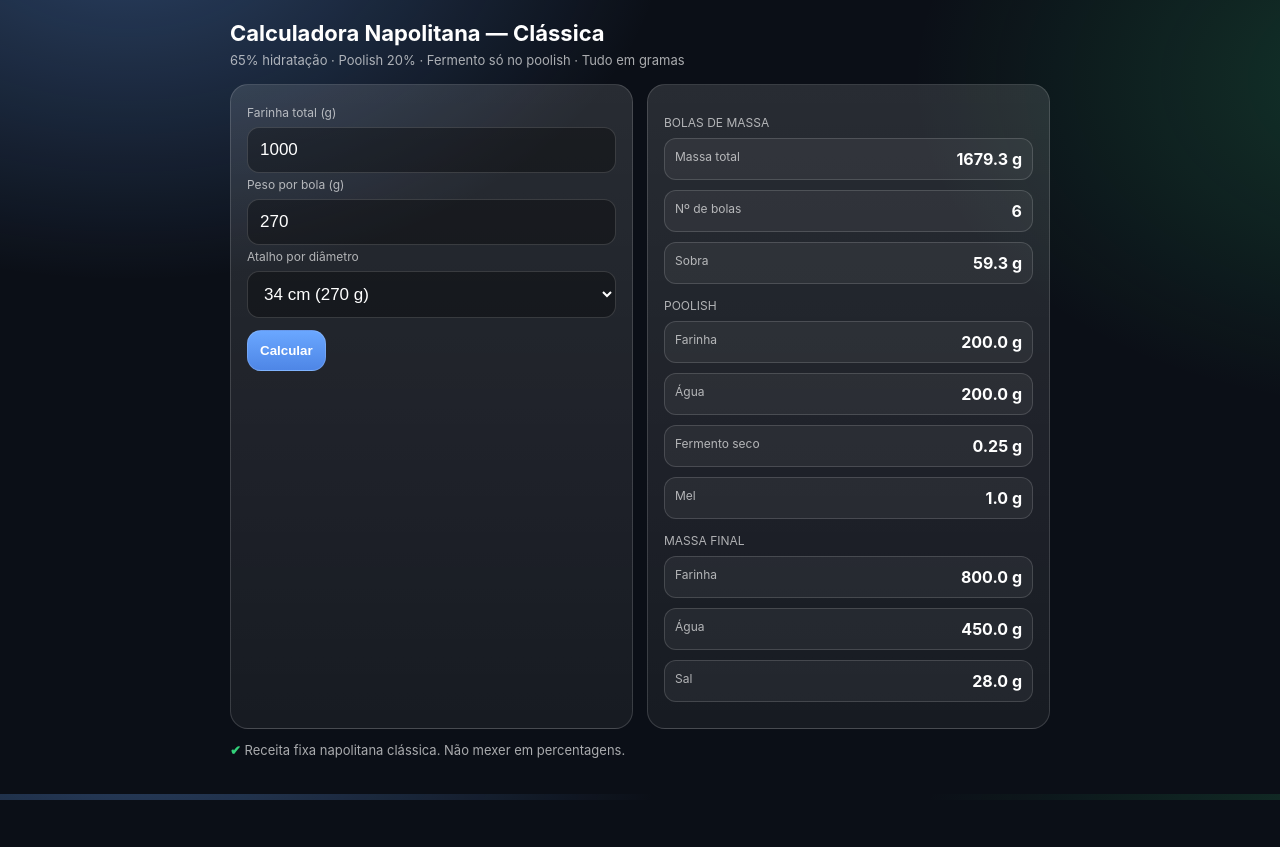
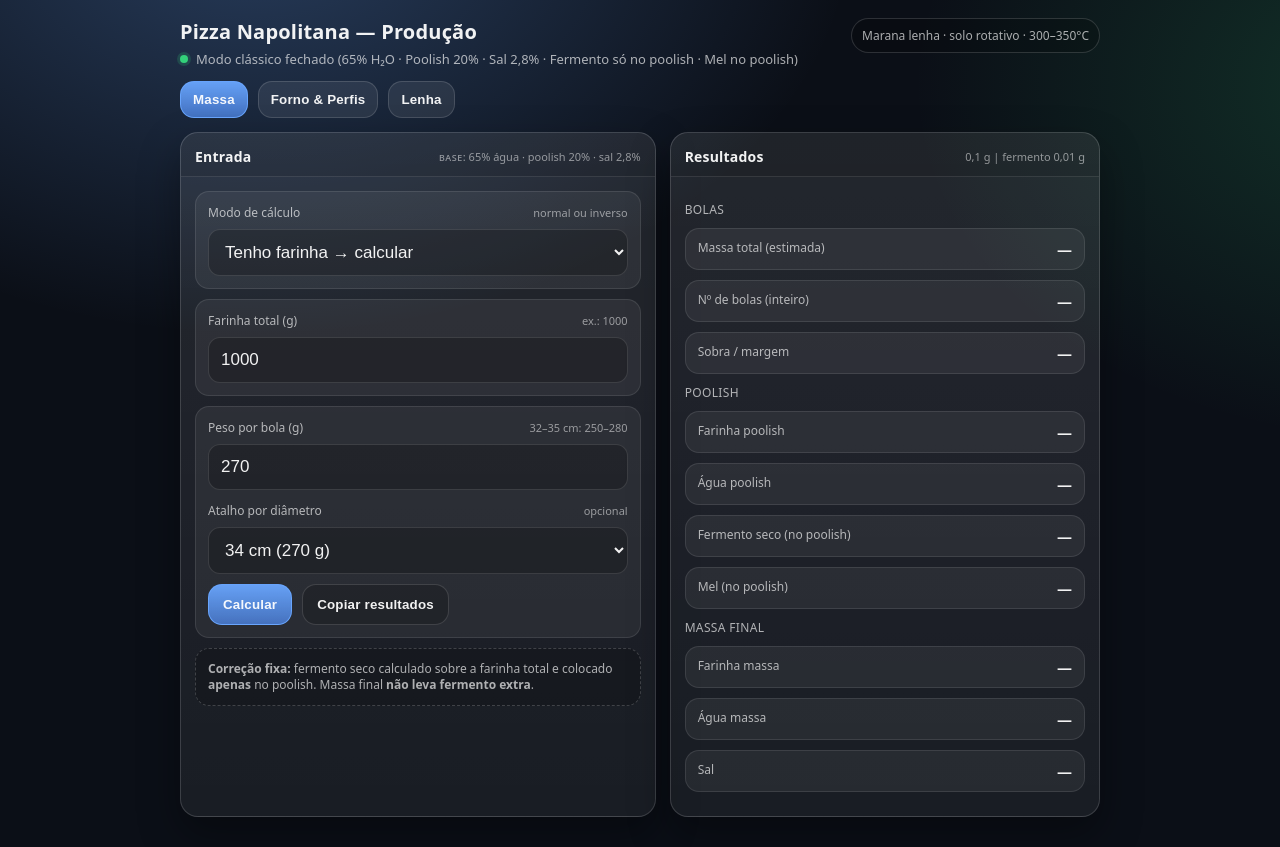
Before and after one commit to rdh58xtf62-cpu/pizza-napolitana, a plain HTML site: page calculadora_pizza_napolitana.html in a window 1280 px wide. Before the commit the page ends 800 px from the top, so only its background shows below. Drawn offline with Linux system fonts and the light colour scheme.

Commit message:
Update calculadora_pizza_napolitana.html

```diff
--- a/calculadora_pizza_napolitana.html
+++ b/calculadora_pizza_napolitana.html
@@ -3,99 +3,226 @@
 <head>
 <meta charset="utf-8">
 <meta name="viewport" content="width=device-width,initial-scale=1">
-<title>Calculadora Napolitana — Clássica</title>
+<title>Pizza Napolitana — Produção</title>
+
+<!-- PWA -->
+<link rel="manifest" href="/pizza-napolitana/manifest.webmanifest">
+<meta name="theme-color" content="#0b0f17">
+<meta name="apple-mobile-web-app-capable" content="yes">
+<meta name="apple-mobile-web-app-status-bar-style" content="black-translucent">
+<meta name="apple-mobile-web-app-title" content="Pizza">
+<link rel="apple-touch-icon" href="/pizza-napolitana/icons/apple-touch-icon.png">
 
 <style>
 :root{
   --bg:#0b0f17;
-  --card:rgba(255,255,255,.08);
   --stroke:rgba(255,255,255,.15);
-  --text:#fff;
-  --muted:rgba(255,255,255,.65);
-  --accent:#6aa7ff;
+  --text:rgba(255,255,255,.94);
+  --muted:rgba(255,255,255,.66);
+  --muted2:rgba(255,255,255,.52);
+  --accent1:#6aa7ff;
+  --accent2:#4e86e6;
   --good:#33d17a;
+  --warn:#ffcc00;
   --radius:18px;
+  --shadow:0 18px 40px rgba(0,0,0,.35);
 }
 *{box-sizing:border-box}
 body{
   margin:0;
-  font-family:-apple-system,BlinkMacSystemFont,"Segoe UI",Roboto,Arial;
+  font-family: ui-sans-serif, system-ui, -apple-system, Segoe UI, Roboto, Arial;
+  color:var(--text);
+  min-height:100vh;
+  padding: 18px 14px 30px;
   background:
-    radial-gradient(900px 600px at 10% -10%, #6aa7ff55, transparent 60%),
-    radial-gradient(900px 600px at 110% 10%, #33d17a33, transparent 55%),
+    radial-gradient(1000px 700px at 20% -10%, rgba(106,167,255,.30), transparent 60%),
+    radial-gradient(900px 650px at 110% 10%, rgba(51,209,122,.18), transparent 55%),
     var(--bg);
+}
+.wrap{max-width:920px;margin:0 auto}
+header{display:flex;gap:14px;align-items:flex-start;justify-content:space-between;margin-bottom:12px}
+h1{margin:0;font-size:20px;letter-spacing:.2px}
+.sub{margin:6px 0 0;color:var(--muted);font-size:13px;line-height:1.35}
+.badge{
+  align-self:flex-start;
+  padding:8px 10px;
+  border:1px solid var(--stroke);
+  background: rgba(0,0,0,.18);
+  border-radius:999px;
+  color:var(--muted);
+  font-size:12px;
+  white-space:nowrap;
+}
+
+.tabs{
+  display:flex; gap:10px; flex-wrap:wrap;
+  margin: 12px 0 14px;
+}
+.tabbtn{
+  border:1px solid rgba(255,255,255,.14);
+  background: rgba(255,255,255,.08);
   color:var(--text);
-  padding:20px;
+  padding:10px 12px;
+  border-radius:14px;
+  cursor:pointer;
+  font-weight:650;
+  letter-spacing:.2px;
 }
-.wrap{max-width:820px;margin:auto}
-h1{margin:0 0 6px;font-size:22px}
-.sub{color:var(--muted);font-size:13px;margin-bottom:16px}
+.tabbtn.active{
+  background: linear-gradient(180deg, rgba(106,167,255,.95), rgba(78,134,230,.78));
+  border-color: rgba(106,167,255,.95);
+}
 
-.grid{display:grid;grid-template-columns:1fr 1fr;gap:14px}
-@media(max-width:820px){.grid{grid-template-columns:1fr}}
+.grid{display:grid;grid-template-columns:1.05fr .95fr;gap:14px}
+@media (max-width: 900px){.grid{grid-template-columns:1fr} header{flex-direction:column;align-items:flex-start;}}
 
 .card{
-  background:linear-gradient(180deg,rgba(255,255,255,.12),rgba(255,255,255,.05));
+  background: linear-gradient(180deg, rgba(255,255,255,.10), rgba(255,255,255,.06));
   border:1px solid var(--stroke);
-  border-radius:var(--radius);
-  padding:16px;
+  border-radius: var(--radius);
+  box-shadow: var(--shadow);
+  overflow:hidden;
 }
+.card .hd{
+  padding:14px 14px 10px;
+  border-bottom:1px solid rgba(255,255,255,.10);
+  display:flex; align-items:center; justify-content:space-between; gap:10px;
+  background: rgba(0,0,0,.10);
+}
+.card .hd h2{margin:0;font-size:14px;letter-spacing:.2px}
+.card .bd{padding:14px}
 
-label{font-size:12px;color:var(--muted)}
-input,select{
+.field{
+  background: rgba(255,255,255,.06);
+  border:1px solid rgba(255,255,255,.10);
+  border-radius:14px;
+  padding:12px;
+  margin-bottom:10px;
+}
+label{
+  display:flex; justify-content:space-between; align-items:baseline; gap:10px;
+  font-size:12px; color:var(--muted); margin-bottom:8px;
+}
+.hint{color:var(--muted2); font-size:11px}
+input, select{
   width:100%;
-  margin-top:6px;
-  padding:12px;
+  padding:12px 12px;
   font-size:17px;
   border-radius:12px;
-  border:1px solid var(--stroke);
-  background:#00000055;
-  color:#fff;
+  border:1px solid rgba(255,255,255,.12);
+  background: rgba(0,0,0,.22);
+  color: var(--text);
+  outline:none;
 }
-
+input:focus, select:focus{
+  border-color: rgba(106,167,255,.70);
+  box-shadow: 0 0 0 4px rgba(106,167,255,.18);
+}
+.btnrow{display:flex;gap:10px;flex-wrap:wrap;margin-top:10px}
 button{
-  margin-top:12px;
-  padding:12px;
+  border:1px solid rgba(255,255,255,.14);
   border-radius:14px;
-  border:1px solid var(--stroke);
-  background:linear-gradient(180deg,#6aa7ff,#4e86e6);
-  color:#fff;
-  font-weight:600;
+  padding:12px 14px;
   cursor:pointer;
+  color:var(--text);
+  background: rgba(255,255,255,.08);
+  font-weight:650;
+  letter-spacing:.2px;
 }
+button.primary{
+  background: linear-gradient(180deg, rgba(106,167,255,.95), rgba(78,134,230,.78));
+  border-color: rgba(106,167,255,.95);
+}
+button.ghost{background: rgba(0,0,0,.18);}
 
 .kv{
   display:grid;
-  grid-template-columns:1fr auto;
+  grid-template-columns: 1fr auto;
+  gap:10px;
+  padding:10px 12px;
+  border-radius:14px;
+  border:1px solid rgba(255,255,255,.10);
+  background: rgba(255,255,255,.06);
   margin-bottom:10px;
-  padding:10px;
-  background:#ffffff0d;
-  border:1px solid var(--stroke);
-  border-radius:12px;
 }
 .k{color:var(--muted);font-size:12px}
-.v{font-weight:700}
-
-.section{margin:14px 0 8px;font-size:12px;color:var(--muted);text-transform:uppercase}
-.ok{color:var(--good);font-weight:700}
+.v{font-size:15px;font-weight:750}
+.sectionTitle{
+  margin: 10px 0 10px;
+  font-size:12px;
+  letter-spacing:.35px;
+  color:var(--muted);
+  text-transform:uppercase;
+}
+.note{
+  margin-top: 10px;
+  padding: 12px;
+  border-radius: 14px;
+  border: 1px dashed rgba(255,255,255,.18);
+  background: rgba(0,0,0,.18);
+  color: var(--muted);
+  font-size: 12px;
+  line-height: 1.35;
+}
+.okdot{
+  display:inline-block;width:8px;height:8px;border-radius:99px;
+  background:var(--good);
+  box-shadow:0 0 0 3px rgba(51,209,122,.18);
+  margin-right:8px;transform:translateY(-1px);
+}
+.hide{display:none !important;}
+.smallcaps{font-variant: all-small-caps; letter-spacing:.6px;}
 </style>
 </head>
 
 <body>
 <div class="wrap">
-  <h1>Calculadora Napolitana — Clássica</h1>
-  <div class="sub">65% hidratação · Poolish 20% · Fermento só no poolish · Tudo em gramas</div>
+  <header>
+    <div>
+      <h1>Pizza Napolitana — Produção</h1>
+      <p class="sub"><span class="okdot"></span>Modo clássico fechado (65% H₂O · Poolish 20% · Sal 2,8% · Fermento só no poolish · Mel no poolish)</p>
+    </div>
+    <div class="badge">Marana lenha · solo rotativo · 300–350°C</div>
+  </header>
 
+  <div class="tabs">
+    <button class="tabbtn active" data-tab="massa">Massa</button>
+    <button class="tabbtn" data-tab="forno">Forno & Perfis</button>
+    <button class="tabbtn" data-tab="lenha">Lenha</button>
+  </div>
+
+  <!-- TAB: MASSA -->
+  <div id="tab-massa">
     <div class="grid">
-    <!-- ENTRADA -->
-    <div class="card">
-      <label>Farinha total (g)</label>
-      <input id="farinha" type="number" value="1000">
+      <section class="card">
+        <div class="hd">
+          <h2>Entrada</h2>
+          <div class="hint"><span class="smallcaps">Base</span>: 65% água · poolish 20% · sal 2,8%</div>
+        </div>
+        <div class="bd">
+          <div class="field">
+            <label for="modo">Modo de cálculo <span class="hint">normal ou inverso</span></label>
+            <select id="modo">
+              <option value="farinha" selected>Tenho farinha → calcular</option>
+              <option value="bolas">Quero X bolas → calcular farinha</option>
+            </select>
+          </div>
 
-      <label style="margin-top:12px">Peso por bola (g)</label>
-      <input id="bola" type="number" value="270">
+          <div class="field" id="boxFarinha">
+            <label for="farinha">Farinha total (g) <span class="hint">ex.: 1000</span></label>
+            <input id="farinha" type="number" min="0" step="1" value="1000">
+          </div>
 
-      <label style="margin-top:12px">Atalho por diâmetro</label>
+          <div class="field hide" id="boxQtdBolas">
+            <label for="qtdBolas">Quantas bolas? <span class="hint">inteiro</span></label>
+            <input id="qtdBolas" type="number" min="1" step="1" value="10">
+          </div>
+
+          <div class="field">
+            <label for="bola">Peso por bola (g) <span class="hint">32–35 cm: 250–280</span></label>
+            <input id="bola" type="number" min="100" step="1" value="270">
+
+            <label for="diametro" style="margin-top:12px">Atalho por diâmetro <span class="hint">opcional</span></label>
             <select id="diametro">
               <option value="">— escolher —</option>
               <option value="250">32 cm (250 g)</option>
@@ -104,82 +231,71 @@ button{
               <option value="280">35 cm (280 g)</option>
             </select>
 
-      <button onclick="calcular()">Calcular</button>
-    </div>
-
-    <!-- RESULTADOS -->
-    <div class="card">
-      <div class="section">Bolas de massa</div>
-      <div class="kv"><div class="k">Massa total</div><div class="v" id="massaTotal">—</div></div>
-      <div class="kv"><div class="k">Nº de bolas</div><div class="v" id="nBolas">—</div></div>
-      <div class="kv"><div class="k">Sobra</div><div class="v" id="sobra">—</div></div>
-
-      <div class="section">Poolish</div>
-      <div class="kv"><div class="k">Farinha</div><div class="v" id="pFar">—</div></div>
-      <div class="kv"><div class="k">Água</div><div class="v" id="pAgua">—</div></div>
-      <div class="kv"><div class="k">Fermento seco</div><div class="v" id="pFer">—</div></div>
-      <div class="kv"><div class="k">Mel</div><div class="v" id="pMel">—</div></div>
-
-      <div class="section">Massa final</div>
-      <div class="kv"><div class="k">Farinha</div><div class="v" id="mFar">—</div></div>
-      <div class="kv"><div class="k">Água</div><div class="v" id="mAgua">—</div></div>
-      <div class="kv"><div class="k">Sal</div><div class="v" id="mSal">—</div></div>
+            <div class="btnrow">
+              <button class="primary" id="btnCalcular">Calcular</button>
+              <button class="ghost" id="btnCopiar">Copiar resultados</button>
             </div>
           </div>
 
-  <p class="sub"><span class="ok">✔</span> Receita fixa napolitana clássica. Não mexer em percentagens.</p>
+          <div class="note">
+            <b>Correção fixa:</b> fermento seco calculado sobre a farinha total e colocado <b>apenas</b> no poolish.
+            Massa final <b>não leva fermento extra</b>.
+          </div>
+        </div>
+      </section>
+
+      <section class="card">
+        <div class="hd">
+          <h2>Resultados</h2>
+          <div class="hint">0,1 g | fermento 0,01 g</div>
+        </div>
+        <div class="bd">
+          <div class="sectionTitle">Bolas</div>
+          <div class="kv"><div class="k">Massa total (estimada)</div><div class="v" id="massaTotal">—</div></div>
+          <div class="kv"><div class="k">Nº de bolas (inteiro)</div><div class="v" id="nBolas">—</div></div>
+          <div class="kv"><div class="k">Sobra / margem</div><div class="v" id="sobra">—</div></div>
+
+          <div class="sectionTitle">Poolish</div>
+          <div class="kv"><div class="k">Farinha poolish</div><div class="v" id="pFar">—</div></div>
+          <div class="kv"><div class="k">Água poolish</div><div class="v" id="pAgua">—</div></div>
+          <div class="kv"><div class="k">Fermento seco (no poolish)</div><div class="v" id="pFer">—</div></div>
+          <div class="kv"><div class="k">Mel (no poolish)</div><div class="v" id="pMel">—</div></div>
+
+          <div class="sectionTitle">Massa final</div>
+          <div class="kv"><div class="k">Farinha massa</div><div class="v" id="mFar">—</div></div>
+          <div class="kv"><div class="k">Água massa</div><div class="v" id="mAgua">—</div></div>
+          <div class="kv"><div class="k">Sal</div><div class="v" id="mSal">—</div></div>
+        </div>
+      </section>
+    </div>
   </div>
 
-<script>
-const cfg={
-  poolish:0.20,
-  hidratacao:0.65,
-  sal:0.028,
-  fermento:0.00025,
-  mel:0.001
-};
+  <!-- TAB: FORNO -->
+  <div id="tab-forno" class="hide">
+    <div class="grid">
+      <section class="card">
+        <div class="hd">
+          <h2>Perfis (Açores) — Marana lenha rotativo</h2>
+          <div class="hint">sugestões operacionais</div>
+        </div>
+        <div class="bd">
+          <div class="field">
+            <label for="perfil">Perfil <span class="hint">verão / inverno</span></label>
+            <select id="perfil">
+              <option value="verao">Verão</option>
+              <option value="inverno">Inverno</option>
+            </select>
+          </div>
 
-function g(x){return x.toFixed(1)+" g"}
-function f(x){return x.toFixed(2)+" g"}
+          <div class="field">
+            <label for="tempForno">Faixa alvo de forno (°C) <span class="hint">teu normal: 300–350</span></label>
+            <select id="tempForno">
+              <option value="300-330">300–330°C (mais controlado)</option>
+              <option value="330-350" selected>330–350°C (serviço forte)</option>
+            </select>
+          </div>
 
-function calcular(){
-  const farinha=+document.getElementById("farinha").value;
-  let bola=+document.getElementById("bola").value;
-  const d=document.getElementById("diametro").value;
-  if(d) bola=+d;
-
-  const fp=farinha*cfg.poolish;
-  const ap=fp;
-  const at=farinha*cfg.hidratacao;
-  const fm=farinha-fp;
-  const am=at-ap;
-  const sal=farinha*cfg.sal;
-  const fer=farinha*cfg.fermento;
-  const mel=farinha*cfg.mel;
-
-  const massaTotal=farinha+at+sal+fer+mel;
-  const n=Math.floor(massaTotal/bola);
-  const sobra=massaTotal-(n*bola);
-
-  massaTotalEl.textContent=g(massaTotal);
-  nBolas.textContent=n;
-  sobraEl.textContent=g(sobra);
-
-  pFar.textContent=g(fp);
-  pAgua.textContent=g(ap);
-  pFer.textContent=f(fer);
-  pMel.textContent=g(mel);
-
-  mFar.textContent=g(fm);
-  mAgua.textContent=g(am);
-  mSal.textContent=g(sal);
-}
-
-const massaTotalEl=document.getElementById("massaTotal");
-const nBolas=document.getElementById("nBolas");
-const sobraEl=document.getElementById("sobra");
-
-calcular();
-</script>
-</body>
-</html>
+          <div class="field">
+            <label for="rotacao">Rotação do solo <span class="hint">guia prático</span></label>
+            <select id="rotacao">
+              <option val
```
Lines whose indentation alone changed are shown as unchanged.
